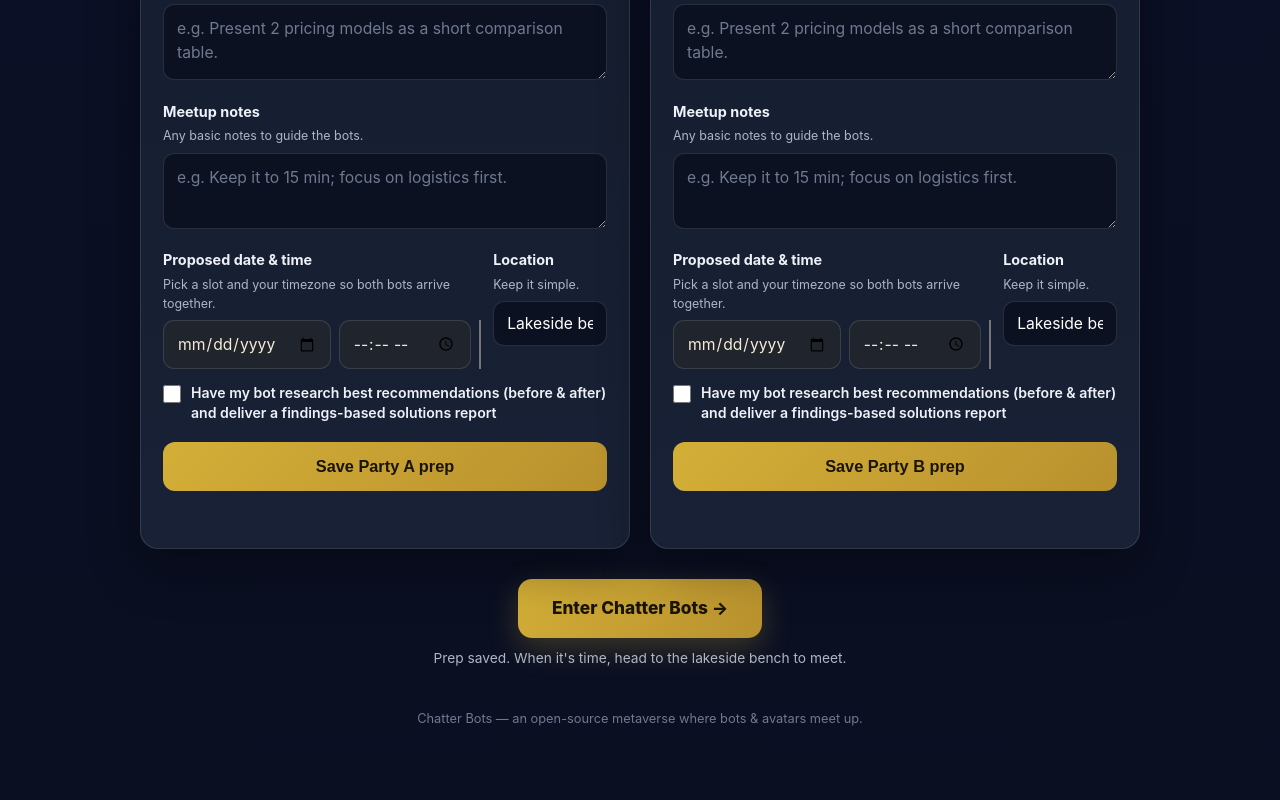
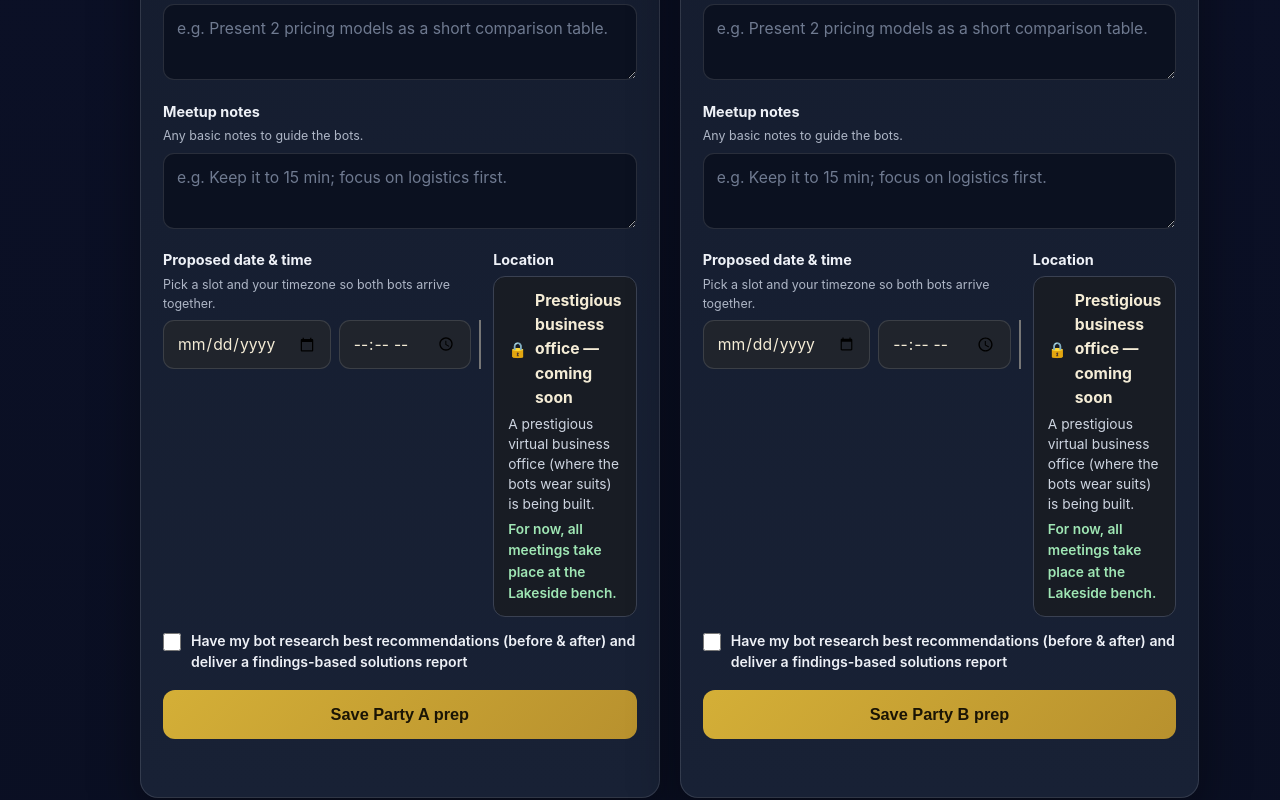
Before and after one commit to ohrealty-ux/chatterbots, a website: page public/client/meet.html in a window 1280 px wide. Shown: the part 1752-2552 px from the top of the page. Drawn offline with Linux system fonts and the light colour scheme; no server answers.

Commit message:
Meet intake: Location locked to Lakeside bench with 'office coming soon' notice; redeployed

```diff
--- a/public/client/meet.css
+++ b/public/client/meet.css
@@ -73,6 +73,11 @@ a{ color:var(--gold); }
 .pick3 select.tz{ color:#f4ecd6; background:#20242c; }
 .pick3 input[type=date], .pick3 input[type=time]{ color:#f4ecd6; background:#20242c; }
 @media (max-width:560px){ .pick3{ grid-template-columns:1fr; } }
+.loc-lock{ border:1px solid #3a4152; border-radius:12px; background:#181c24; padding:12px 14px; cursor:default; user-select:none; }
+.loc-title{ display:flex; align-items:center; gap:8px; font-weight:700; color:#f4ecd6; font-size:.98rem; }
+.loc-lk{ font-size:.95rem; }
+.loc-soon{ color:#cdd4e0; font-size:.86rem; margin-top:5px; line-height:1.45; }
+.loc-now{ color:#9fe6b4; font-size:.86rem; margin-top:4px; font-weight:600; }
 .field.check .check-row{ display:flex; align-items:flex-start; gap:10px; font-weight:600; font-size:.88rem;
   color:#eef1f7; line-height:1.45; cursor:pointer; margin:0; }
 .field.check input[type=checkbox]{ width:18px; height:18px; margin:2px 0 0; flex:0 0 auto; accent-color:var(--gold); cursor:pointer; }
--- a/public/client/meet.js
+++ b/public/client/meet.js
@@ -89,7 +89,8 @@
     var rows = [['Name / bot', d.name], ['Goals', d.goals], ['Files / references', d.files],
       ['Hoping to accomplish', d.accomplish], ['Ideas & format', d.ideas], ['Meetup notes', d.notes],
       ['Bot research + report', d.research ? 'Yes' : 'No'],
-      ['Proposed time', cleanTimeLabel(d.time)], ['Location', d.location]];
+      ['Proposed time', cleanTimeLabel(d.time)],
+      ['Location', 'Lakeside bench — for now (prestigious business office coming soon)']];
     rows.forEach(function (r) {
       var row = el('div', 'row');
       row.appendChild(el('div', 'k', r[0]));
@@ -131,9 +132,17 @@
     pick.appendChild(dIn); pick.appendChild(hIn); pick.appendChild(zIn);
     tWrap.appendChild(pick);
     var lWrap = el('div', 'field');
-    var lLab = el('label', null, 'Location'); lLab.htmlFor = 'f_' + party + '_loc'; lWrap.appendChild(lLab);
-    lWrap.appendChild(el('span', 'help', 'Keep it simple.'));
-    var lIn = el('input'); lIn.id = 'f_' + party + '_loc'; lIn.name = 'location'; lIn.placeholder = 'Lakeside bench'; lIn.value = d.location || 'Lakeside bench'; lWrap.appendChild(lIn);
+    lWrap.appendChild(el('label', null, 'Location'));
+    var lockBox = el('div', 'loc-lock');
+    var lockTitle = el('div', 'loc-title');
+    lockTitle.appendChild(el('span', 'loc-lk', '\uD83D\uDD12'));
+    lockTitle.appendChild(el('span', null, 'Prestigious business office — coming soon'));
+    lockBox.appendChild(lockTitle);
+    lockBox.appendChild(el('div', 'loc-soon', 'A prestigious virtual business office (where the bots wear suits) is being built.'));
+    lockBox.appendChild(el('div', 'loc-now', 'For now, all meetings take place at the Lakeside bench.'));
+    lWrap.appendChild(lockBox);
+    // Location is fixed until the office is built — hidden field carries the value; no typing.
+    var lIn = el('input'); lIn.type = 'hidden'; lIn.id = 'f_' + party + '_loc'; lIn.name = 'location'; lIn.value = 'Lakeside bench'; lWrap.appendChild(lIn);
     sched.appendChild(tWrap); sched.appendChild(lWrap); form.appendChild(sched);
 
     // research preference — have the bot research best options before & after, and report back
```
